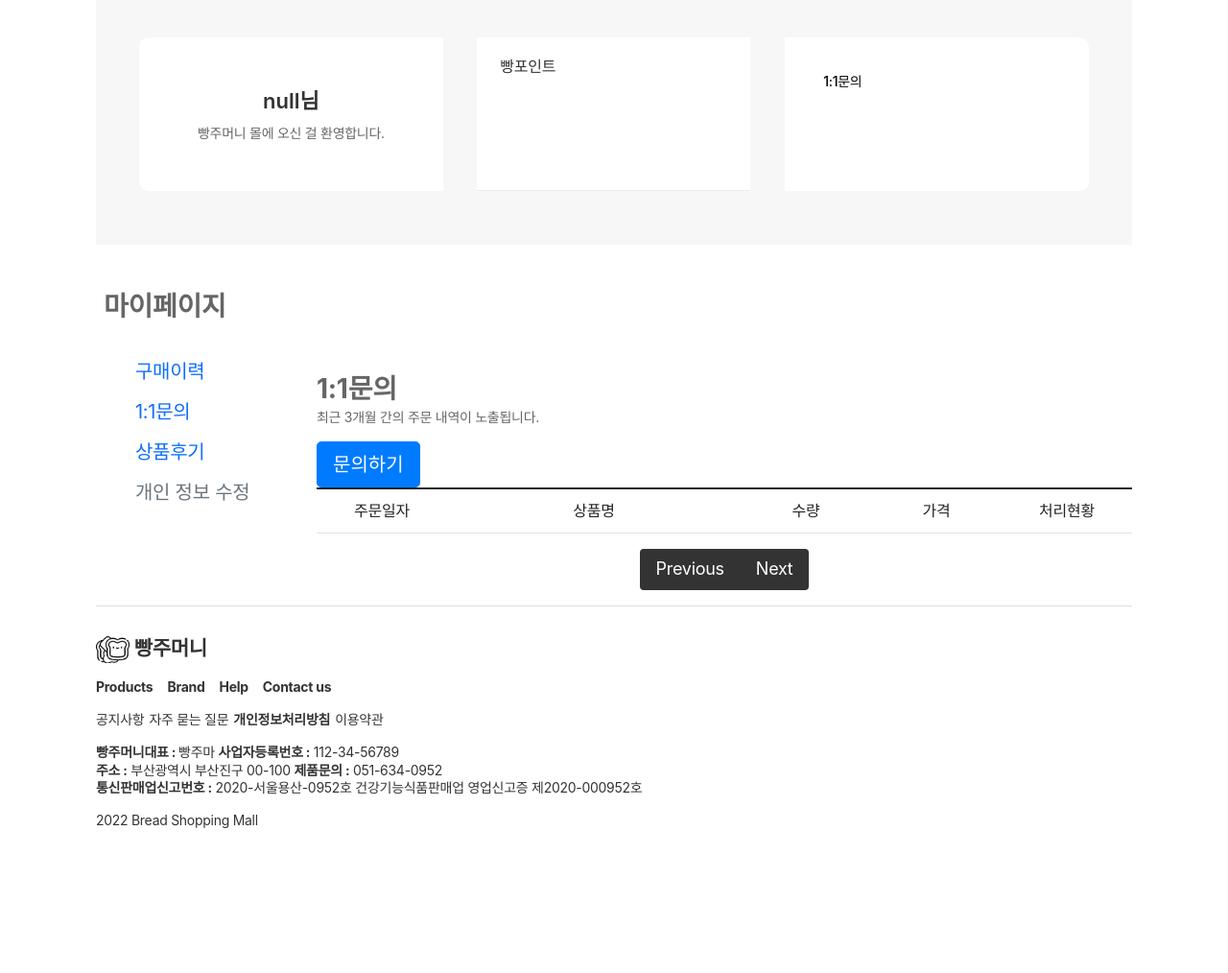
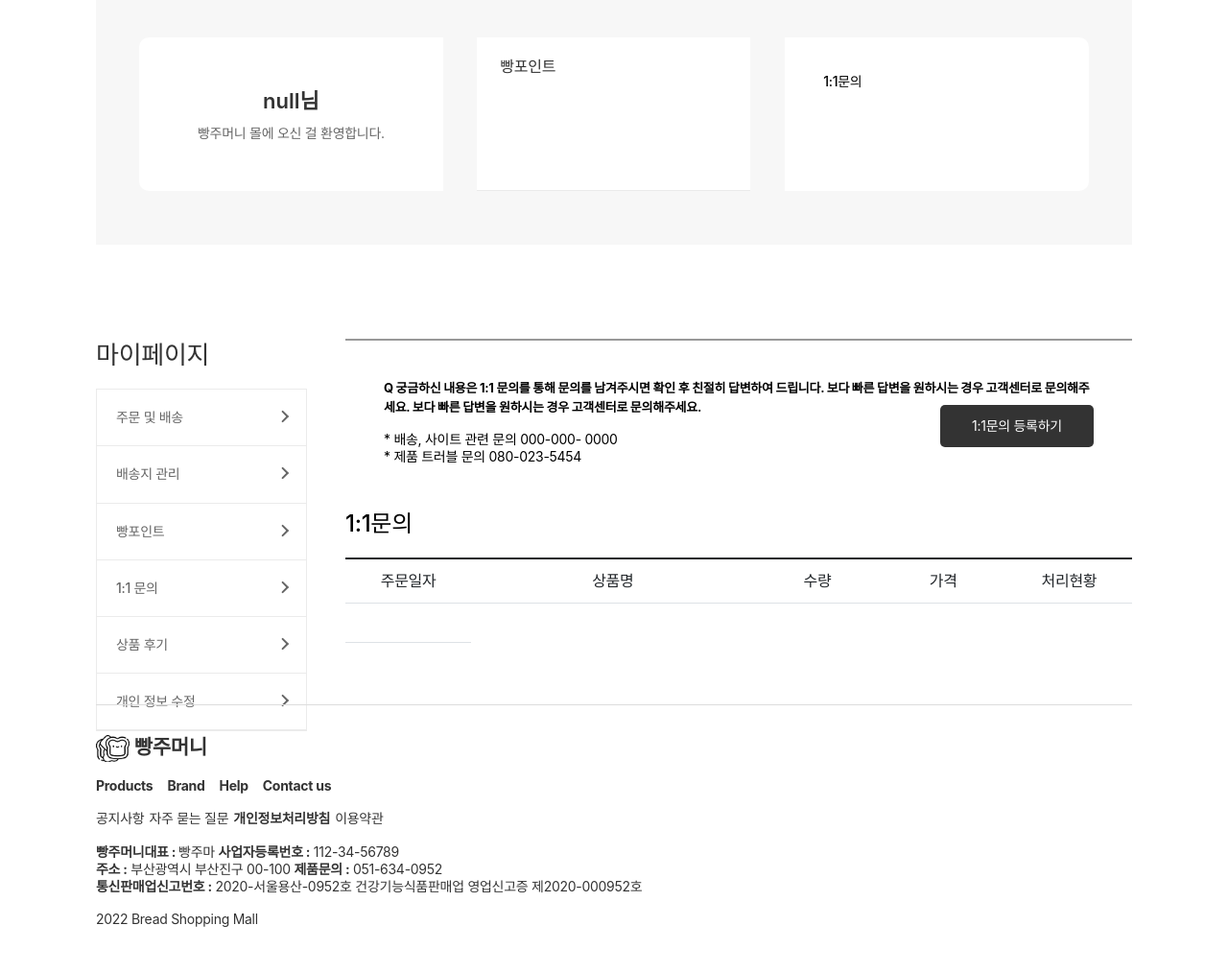
Before and after one commit to dpfah/TeamProject, a Spring app: page /oqna/oqnaHist in a window 1280 px wide. Shown: the part 174-1188 px from the top of the page at 96% size. Before the commit the page ends 1037 px from the top, so only its background shows below. Run offline with Thymeleaf, Linux system fonts and the light colour scheme; the template is opened without the code that fills it, so the values that code supplies are empty; some of the project's set-up classes (security, data sources, template engines, error pages and the like) are left out, and stand-ins take their place; some libraries are stand-ins or nearby versions.

Commit message:
1:1 QnA, orderHist 고침

```diff
--- a/shop-master/src/main/java/com/shop/controller/OrderController.java
+++ b/shop-master/src/main/java/com/shop/controller/OrderController.java
@@ -63,7 +63,7 @@
         return new ResponseEntity<Long>(orderId, HttpStatus.OK);
     }
 
-    @GetMapping(value = {"/orders", "/orders/{page}"})
+    @GetMapping(value = {"/orders", "/orders/{page}","/mypage"})
     public String orderHist(@PathVariable("page") Optional<Integer> page, Principal principal, Model model){
 
         Pageable pageable = PageRequest.of(page.isPresent() ? page.get() : 0, 4);
--- a/shop-master/src/main/resources/static/css/item_menu.css
+++ b/shop-master/src/main/resources/static/css/item_menu.css
@@ -497,11 +497,8 @@
 	margin-top: 50px;
 }
 
-/*orderHist*/
-#orderHist{
-	width: 850px;
-    float: right;
-}
+
+/* mypage */
 
 .mypage .orderDate{
 	color:#666666;
@@ -522,9 +519,6 @@
 	line-height: 5;
 }
 
-
-
-/* mypage */
 
 .mypage .sub-title-mypage {
     width: 100%;
@@ -664,3 +658,124 @@
     font-size: 20px;
     padding: 25px;
 }
+
+.mypage .lnb-mypage-category {
+    display: block;
+    position: absolute;
+    top: 453px;
+    left: 0px;
+    width: 220px;
+    height: auto;
+    margin: 65px 30px 0px 0px;
+}
+.mypage .lnb-mypage-category h1 {
+    padding: 10px 0px 20px 0px;
+    margin: 0;
+    color: #333333;
+    font-size: 26px;
+    font-weight: 500;
+}
+.mypage .lnb-mypage-category ul {
+	padding: 0;
+	margin: 0;
+    list-style: none;
+    width: 100%;
+    border: 1px solid #EBEBEB;
+}
+.mypage .lnb-mypage-category li {
+    border-bottom: 1px solid #EBEBEB;
+}
+.mypage .lnb-mypage-category li a {
+    display: block;
+    margin: 0 0 0 20px;
+    padding: 20px 0px;
+    color: #666666;
+    font-size: 14px;
+    font-weight: 500;
+}
+.mypage .lnb-mypage-category li a:after {
+    content: "";
+    display: inline-block;
+    background: url(../images/common/ico-btn-black-small.svg) no-repeat center center;
+    width: 16px;
+    height: 16px;
+    vertical-align: middle;
+    position: absolute;
+    right: 15px;
+}
+
+
+/*orderHist*/
+#orderHist, #oqnaHist{
+	width: 820px;
+    float: right;
+    padding-top: 50px;
+}
+
+#orderHist h4, #oqnaHist h4{
+	font-size: 24px;
+    color: #000000;
+    position: relative;
+    padding-right: 10px;
+    font-weight: 500;
+    display: inline-block;
+}
+
+#orderHist > p{
+	color: #666666;
+    display: inline-block;
+    font-size: 13px;
+    letter-spacing: -0.03em;
+}
+
+/* oqnaHist */
+
+.cs-counsel-top{
+	position: relative;
+    padding: 40px 40px 47px 40px;
+    border-top: 2px solid #999999;
+	background-color: #ffffff;
+    padding: 40px 40px 47px 40px;
+}
+
+.cs-counsel-top dt {
+    font-size: 13px;
+    color: #000000;
+    line-height: 1.5;
+    position: relative;
+}
+
+.w_view {
+    display: none;
+}
+
+.cs-counsel-top dd {
+    color: #000000;
+    margin-top: 15px;
+}
+
+.m_view {
+    display: block;
+}
+
+.cs-counsel-top dd.use_talk_add{
+    position: absolute;
+    right: 40px;
+    top: 50%;
+    margin-top: -22px;
+}
+
+.cs-counsel-top dd.use_talk_add a{
+    border: 0;
+    width: 160px;
+    height: 44px;
+    line-height: 44px;
+    text-align: center;
+    display: block;
+}
+
+.btn_black {
+    background: #333;
+    color: #FFFFFF;
+    border-radius: 5px;
+}
--- a/shop-master/src/main/resources/templates/fragments/subTitle.html
+++ b/shop-master/src/main/resources/templates/fragments/subTitle.html
@@ -37,22 +37,16 @@
 			</div>
 		</div>
 		<div class="content-lg-12 mt-5 "></div>
-		<h3 class="mb-1 fw-bold mt-5 pl-2">
-		        마이페이지
-		    </h3>
-		<ul class="nav flex-column clearfix sub-nav">
-		  <li class="nav-item">
-		    <a class="nav-link active" aria-current="page" href="/orders">구매이력</a>
-		  </li>
-		  <li class="nav-item">
-		    <a class="nav-link" href="/oqnas">1:1문의</a>
-		  </li>
-		  <li class="nav-item">
-		    <a class="nav-link" href="#">상품후기</a>
-		  </li>
-		  <li class="nav-item">
-		    <a class="nav-link disabled">개인 정보 수정</a>
-		  </li>
-		</ul>
+		<div class="lnb-mypage-category">
+			<h1>마이페이지</h1>
+			<ul>
+				<li><a href="" title="주문 및 배송">주문 및 배송</a></li>
+				<li><a href="" title="배송지 관리">배송지 관리</a></li>
+				<li><a href="" title="빵포인트">빵포인트</a></li>
+				<li><a href="/oqnaHist" title="1:1 문의">1:1 문의</a></li>
+				<li><a href="" title="상품 후기">상품 후기</a></li>
+				<li><a href="" title="개인 정보 수정">개인 정보 수정</a></li>
+			</ul>
+		</div>
 	</div>
 </html>
--- a/shop-master/src/main/resources/templates/oqna/oqnaHist.html
+++ b/shop-master/src/main/resources/templates/oqna/oqnaHist.html
@@ -12,7 +12,42 @@
 <th:block layout:fragment="script">
 
     <script th:inline="javascript">
+        function cancelOrder(orderId) {
+            var token = $("meta[name='_csrf']").attr("content");
+            var header = $("meta[name='_csrf_header']").attr("content");
 
+            var url = "/order/" + orderId + "/cancel";
+            var paramData = {
+                orderId : orderId,
+            };
+
+            var param = JSON.stringify(paramData);
+
+            $.ajax({
+                url      : url,
+                type     : "POST",
+                contentType : "application/json",
+                data     : param,
+                beforeSend : function(xhr){
+                    /* 데이터를 전송하기 전에 헤더에 csrf값을 설정 */
+                    xhr.setRequestHeader(header, token);
+                },
+                dataType : "json",
+                cache   : false,
+                success  : function(result, status){
+                    alert("주문이 취소 되었습니다.");
+                    location.href='/orders/' + [[${page}]];
+                },
+                error : function(jqXHR, status, error){
+                    if(jqXHR.status == '401'){
+                        alert('로그인 후 이용해주세요');
+                        location.href='/members/login';
+                    } else{
+                        alert(jqXHR.responseText);
+                    }
+                }
+            });
+        }
     </script>
 
 </th:block>
@@ -47,17 +82,32 @@
         .fs24{
             font-size:24px
         }
+
     </style>
 </th:block>
 
 	<div layout:fragment="content" class="content-lg-12 ">
-		<div id="orderHist" class="item_menu mypage">
-		    <h3 class="mb-1 fw-bold mt-5">
+		<div id="oqnaHist" class="item_menu mypage">
+
+		    <dl class="cs-counsel-top">
+		    	<dt>
+		    	  Q 궁금하신 내용은 1:1 문의를 통해 문의를 남겨주시면 확인 후 친절히 답변하여 드립니다. 보다 빠른 답변을 원하시는 경우 고객센터로 문의해주세요.
+		    	<br class="w_view">
+		    	 보다 빠른 답변을 원하시는 경우 고객센터로 문의해주세요.
+		    	</dt>
+		    	<dd>
+		    		* 배송, 사이트 관련 문의 000-000- 0000
+		    		<br class="m_view">
+		    		* 제품 트러블 문의 080-023-5454
+		    	</dd>
+		    	<dd class="cs_counsel_add use_talk_add">
+		    		<a href="/oqna/new" class="btn_black btn_counsel">1:1문의 등록하기</a>
+		    	</dd>
+		    </dl>
+		    <h4 class="mb-1">
 		        1:1문의
-		    </h3>
-		    <p>최근 3개월 간의 주문 내역이 노출됩니다.</p>
-		    <button type="button" class="btn btn-purchase btn-primary btn-lg" href="/mypage/oqna/new">문의하기</button>
-			<div>
+		    </h4>
+			<div class="mt-3 mb-5">
 				<div class="table-responsive">
 			        <table class="table cart">
 			            <colgroup>
@@ -74,66 +124,14 @@
 			                <td>가격</td>
 			                <td>처리현황</td>
 			            </tr>
-			        	<tr th:each="order : ${orders.getContent()}">
+			        	<tr >
 			        		<td class="align-middle">
 				        		<div class="d-flex mb-3">
-						            <span th:text="${order.orderDate}" class="orderDate"></span>
+
 						        </div>
 			        		</td>
-			        		<td colspan='3'>
-				        		<table class="inner_tb text-center">
-						            <tr th:each="orderItem : ${order.orderItemDtoList}" class="d-flex">
-						            	<td class="align-middle">
-							                <div class="repImgDiv">
-							                    <img th:src="${orderItem.imgUrl}" class = "rounded repImg" th:alt="${orderItem.itemNm}">
-							                </div>
-						            	</td>
-						            	<td>
-						            		<span th:text="${orderItem.itemNm}" class="font-weight-bold"></span>
-						            	</td>
-						            	<td>
-						            		<span th:text="${orderItem.count} +'개'"></span>
-						            	</td>
-						            	<td >
-						            		<span th:text="${orderItem.orderPrice} +'원'"></span>
-						            	</td>
-						            </tr>
-						        </table>
-			        		</td>
-
-					        <td class="align-middle">
-						     	<div class="d-flex mb-3">
-						            <div class="ml-3">
-						                <th:block th:if="${order.orderStatus == T(com.shop.constant.OrderStatus).ORDER}">
-						                    <button type="button" class="btn btn-outline-secondary" th:value="${order.orderId}" onclick="cancelOrder(this.value)">주문취소</button>
-						                </th:block>
-						                <th:block th:unless="${order.orderStatus == T(com.shop.constant.OrderStatus).ORDER}">
-						                    <span>(취소 완료)</span>
-						                </th:block>
-						            </div>
-						        </div>
-					        </td>
-					    </tr>
-					</table>
-				    <div th:with="start=${(orders.number/maxPage)*maxPage + 1}, end=(${(orders.totalPages == 0) ? 1 : (start + (maxPage - 1) < orders.totalPages ? start + (maxPage - 1) : orders.totalPages)})" >
-				        <ul class="pagination justify-content-center">
-				            <li class="page-item" th:classappend="${orders.number eq 0}?'disabled':''">
-				                <a th:href="@{'/orders/' + ${orders.number-1}}" aria-label='Previous' class="page-link previous">
-				                    <span aria-hidden='true'>Previous</span>
-				                </a>
-				            </li>
-
-				            <li class="page-item" th:each="page: ${#numbers.sequence(start, end)}" th:classappend="${orders.number eq page-1}?'active':''">
-				                <a th:href="@{'/orders/' + ${page-1}}" th:inline="text" class="page-link pNum">[[${page}]]</a>
-				            </li>
-
-				            <li class="page-item" th:classappend="${orders.number+1 ge orders.totalPages}?'disabled':''">
-				                <a th:href="@{'/orders/' + ${orders.number+1}}" aria-label='Next' class="page-link next">
-				                    <span aria-hidden='true'>Next</span>
-				                </a>
-				            </li>
-				        </ul>
-				    </div>
+			        	</tr>
+			        </table>
 				</div>
 			</div>
 			<!--/#orderHist-->
--- a/shop-master/src/main/resources/templates/order/orderHist.html
+++ b/shop-master/src/main/resources/templates/order/orderHist.html
@@ -88,11 +88,11 @@
 
 	<div layout:fragment="content" class="content-lg-12 ">
 		<div id="orderHist" class="item_menu mypage">
-		    <h4 class="mb-1 fw-bold">
+		    <h4 class="mb-1">
 		        구매이력
 		    </h4>
 		    <p>최근 3개월 간의 주문 내역이 노출됩니다.</p>
-			<div>
+			<div class="mt-3 mb-5">
 				<div class="table-responsive">
 			        <table class="table cart">
 			            <colgroup>
```
Also changed, not shown: shop-master/src/main/java/com/shop/controller/MemberController.java (+19 -7 lines), shop-master/src/main/java/com/shop/controller/OqnaController.java (+11 -2 lines).
